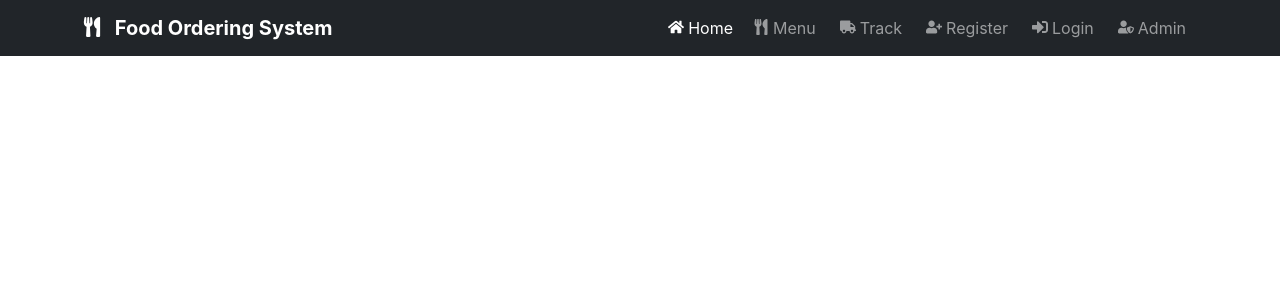
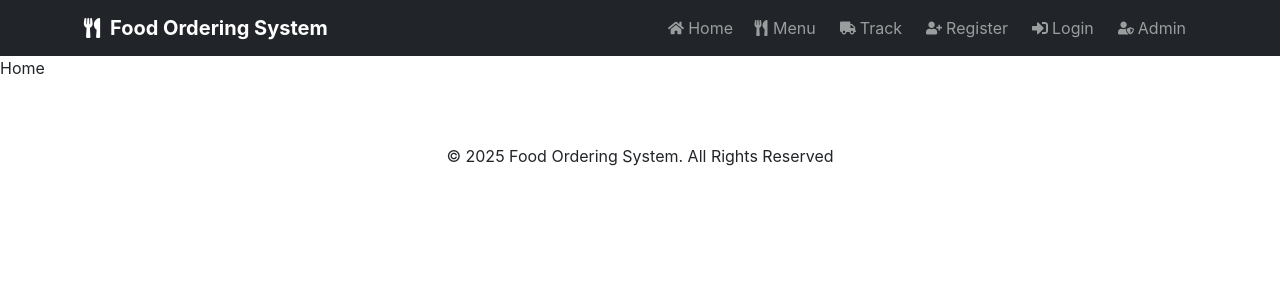
Before and after one commit to Bhed811/DjangoReactProject, a React (Create React App) app in the folder frontend/: page / in a window 1280 px wide. Shown: the top 300 px of the page. Built offline with nearby package versions, Linux system fonts and the light colour scheme.

Commit message:
Home navbar design fixes

```diff
--- /dev/null
+++ b/frontend/src/components/PublicLayout.js
@@ -0,0 +1,52 @@
+import React from 'react'
+import { FaHome, FaSignInAlt, FaTruck, FaUserPlus, FaUserShield, FaUtensils } from 'react-icons/fa'
+import { Link } from 'react-router-dom'
+import '../styles/layout.css';
+const PublicLayout = ({children}) => {
+  return (
+    <div>
+      <nav className="navbar navbar-expand-lg navbar-dark bg-dark">
+  <div className="container">
+    <Link className="navbar-brand fw-bold" to="#"><FaUtensils className='me-2 '/> Food Ordering System</Link>
+    <button className="navbar-toggler" type="button" data-bs-toggle="collapse" data-bs-target="#navbarSupportedContent" >
+      <span className="navbar-toggler-icon"></span>
+    </button>
+    <div className="collapse navbar-collapse" id="navbarSupportedContent">
+      <ul className="navbar-nav ms-auto">
+        <li className="nav-item ms-1">
+          <Link className="nav-link " aria-current="page" to="#"><FaHome className='me-1 '/>Home</Link>
+        </li>
+        <li className="nav-item mx-1">
+          <Link className="nav-link" to="#"><FaUtensils className='me-1 '/>Menu</Link>
+        </li>
+        <li className="nav-item mx-1">
+          <Link className="nav-link" to="#"><FaTruck className='me-1 '/>Track</Link>
+        </li>
+        <li className="nav-item mx-1">
+          <Link className="nav-link" to="#"><FaUserPlus className='me-1 '/>Register</Link>
+        </li>
+        <li className="nav-item mx-1">
+          <Link className="nav-link" to="#"><FaSignInAlt className='me-1 '/>Login</Link>
+        </li>
+        <li className="nav-item mx-1">
+          <Link className="nav-link" to="#"><FaUserShield className='me-1 '/>Admin</Link>
+        </li>
+      </ul>
+
+    </div>
+  </div>
+          </nav>
+
+         <div>{children}</div>
+
+      <footer className='text-center py-3 mt-5'>
+        <div className='container '>
+          <p>&copy; 2025 Food Ordering System. All Rights Reserved</p>
+
+        </div>
+      </footer>
+    </div>
+  )
+}
+
+export default PublicLayout
--- a/frontend/src/pages/Home.js
+++ b/frontend/src/pages/Home.js
@@ -1,42 +1,15 @@
 import React from 'react'
 import { FaHome, FaSignInAlt, FaTruck, FaUserPlus, FaUserShield, FaUtensils } from 'react-icons/fa'
 import { Link } from 'react-router-dom'
+import PublicLayout from '../components/PublicLayout'
 
 const Home = () => {
   return (
+      <PublicLayout>
     <div>
-      <nav className="navbar navbar-expand-lg navbar-dark bg-dark">
-  <div className="container">
-    <Link className="navbar-brand fw-bold" to="#"><FaUtensils className='me-2 icon-fix'/> Food Ordering System</Link>
-    <button className="navbar-toggler" type="button" data-bs-toggle="collapse" data-bs-target="#navbarSupportedContent" >
-      <span className="navbar-toggler-icon"></span>
-    </button>
-    <div className="collapse navbar-collapse" id="navbarSupportedContent">
-      <ul className="navbar-nav ms-auto">
-        <li className="nav-item ms-1">
-          <Link className="nav-link active" aria-current="page" to="#"><FaHome className='me-1 icon-fix'/>Home</Link>
-        </li>
-        <li className="nav-item mx-1">
-          <Link className="nav-link" to="#"><FaUtensils className='me-1 icon-fix'/>Menu</Link>
-        </li>
-        <li className="nav-item mx-1">
-          <Link className="nav-link" to="#"><FaTruck className='me-1 icon-fix'/>Track</Link>
-        </li>
-        <li className="nav-item mx-1">
-          <Link className="nav-link" to="#"><FaUserPlus className='me-1 icon-fix'/>Register</Link>
-        </li>
-        <li className="nav-item mx-1">
-          <Link className="nav-link" to="#"><FaSignInAlt className='me-1 icon-fix'/>Login</Link>
-        </li>
-        <li className="nav-item mx-1">
-          <Link className="nav-link" to="#"><FaUserShield className='me-1 icon-fix'/>Admin</Link>
-        </li>
-      </ul>
-
-    </div>
-  </div>
-</nav>
-    </div>
+      Home
+      </div>
+      </PublicLayout>
   )
 }
 
--- /dev/null
+++ b/frontend/src/styles/layout.css
@@ -0,0 +1,40 @@
+.navbar-brand, .nav-link{
+    display: inline-flex;
+    align-items: center;
+}
+
+.navbar-brand:hover {
+    color:#ffc107 !important;
+    transform: translateY(-2px);
+    transition: all 0.3s ease;
+}
+
+.navbar-brand:hover svg{
+    animation: shake 0.5s ease-in-out;
+}
+
+@keyframes shake {
+    0%{
+        transform: rotate(0);
+    }
+    25%{
+        transform: rotate(5deg);
+    }
+    50%{
+        transform: rotate(-5deg);
+    }
+    75%{
+        transform: rotate(3deg);
+    }
+    100%{
+        transform: rotate(0);
+    }
+}
+
+.nav-link:hover{
+    color:#000 !important;
+    background-color: #ffc107;
+    border-radius: 0.5rem;
+    font-weight: bold;
+    transition: background-color 0.3s ease;
+}
```
